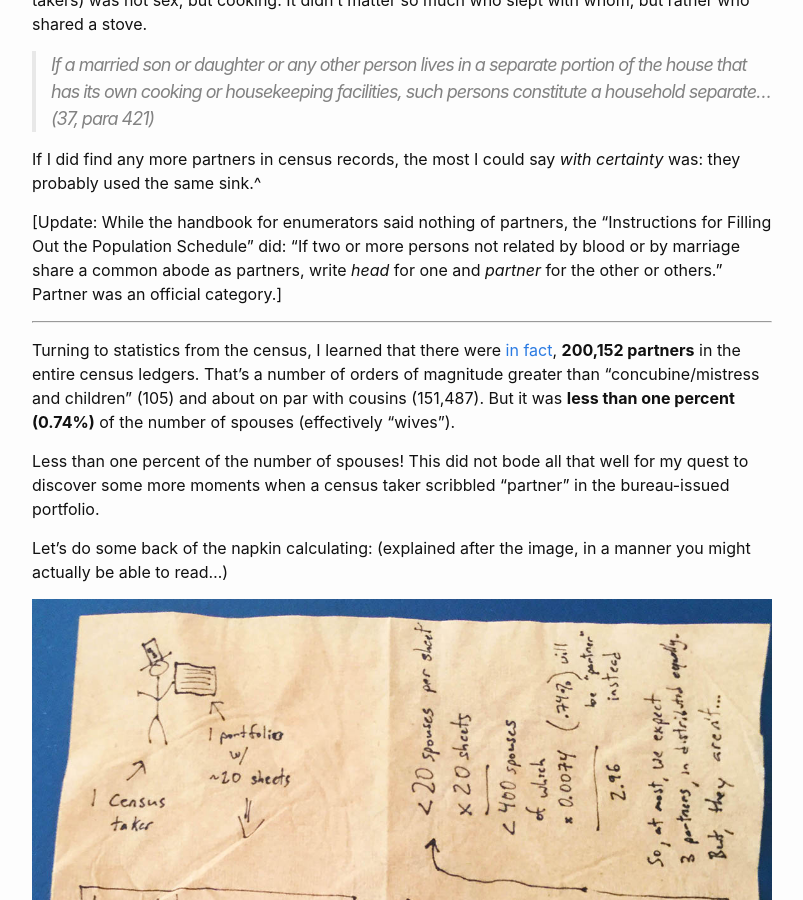
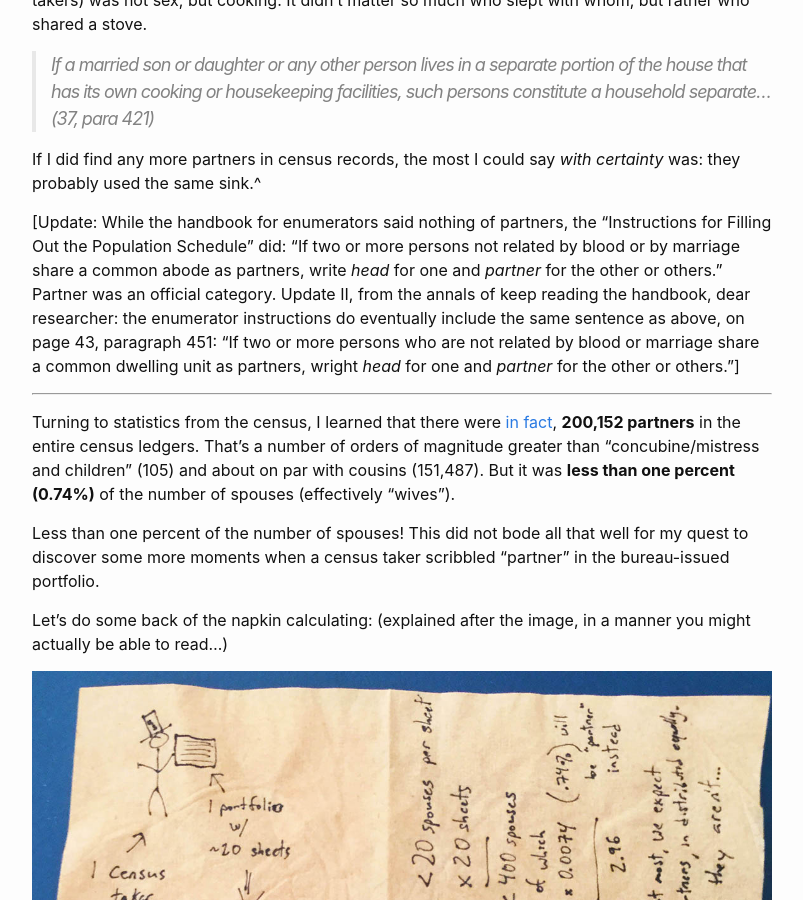
Before and after one commit to danbouk/censusstories, a Jekyll site: the page built from _posts/2018-07-03-partners.md, in a window 1280 px wide and 900 px high, scrolled down 1444 px. Shown: the whole window, without its empty margins (238-1041 px from the left). Built offline with Jekyll 4.4.1, drawn with Linux system fonts in a browser that asks for light colours; comment, search, counter and statistics services are not loaded.

Commit message:
partner update

```diff
--- a/_posts/2018-07-03-partners.md
+++ b/_posts/2018-07-03-partners.md
@@ -30,7 +30,8 @@ Reading a bit further, I learned something else of interest. The key to househol
 
 If I did find any more partners in census records, the most I could say *with certainty* was: they probably used the same sink.^
 
-[Update: While the handbook for enumerators said nothing of partners, the "Instructions for Filling Out the Population Schedule" did: "If two or more persons not related by blood or by marriage share a common abode as partners, write *head* for one and *partner* for the other or others." Partner was an official category.]
+[Update: While the handbook for enumerators said nothing of partners, the "Instructions for Filling Out the Population Schedule" did: "If two or more persons not related by blood or by marriage share a common abode as partners, write *head* for one and *partner* for the other or others." Partner was an official category.
+Update II, from the annals of keep reading the handbook, dear researcher: the enumerator instructions do eventually include the same sentence as above, on page 43, paragraph 451: "If two or more persons who are not related by blood or marriage share a common dwelling unit as partners, wright *head* for one and *partner* for the other or others."]
 
 <!--- The above quote is from the back of the "Illustrative Example of Completed Population Schedule" for Alaska. Must check it against quote for continental census and also look at the imagined partners there... -->
 <!--- Further confirmation. Found in instructions to field supervisors: "The use of the term 'partner' to specify a second or subsequent unrelated member of the household who is *not* a lodger." on page 4 of Shryock's copy of instructions to be used in morning of second day of "Regional Training Conference for Field Supervisory Personnel" notes dated 21 February 1940 in Folder 7, Box 4, Entry P 15, “Census Planning and Management Files, 1940-1963,” RG 29 NARA I.--->
```
